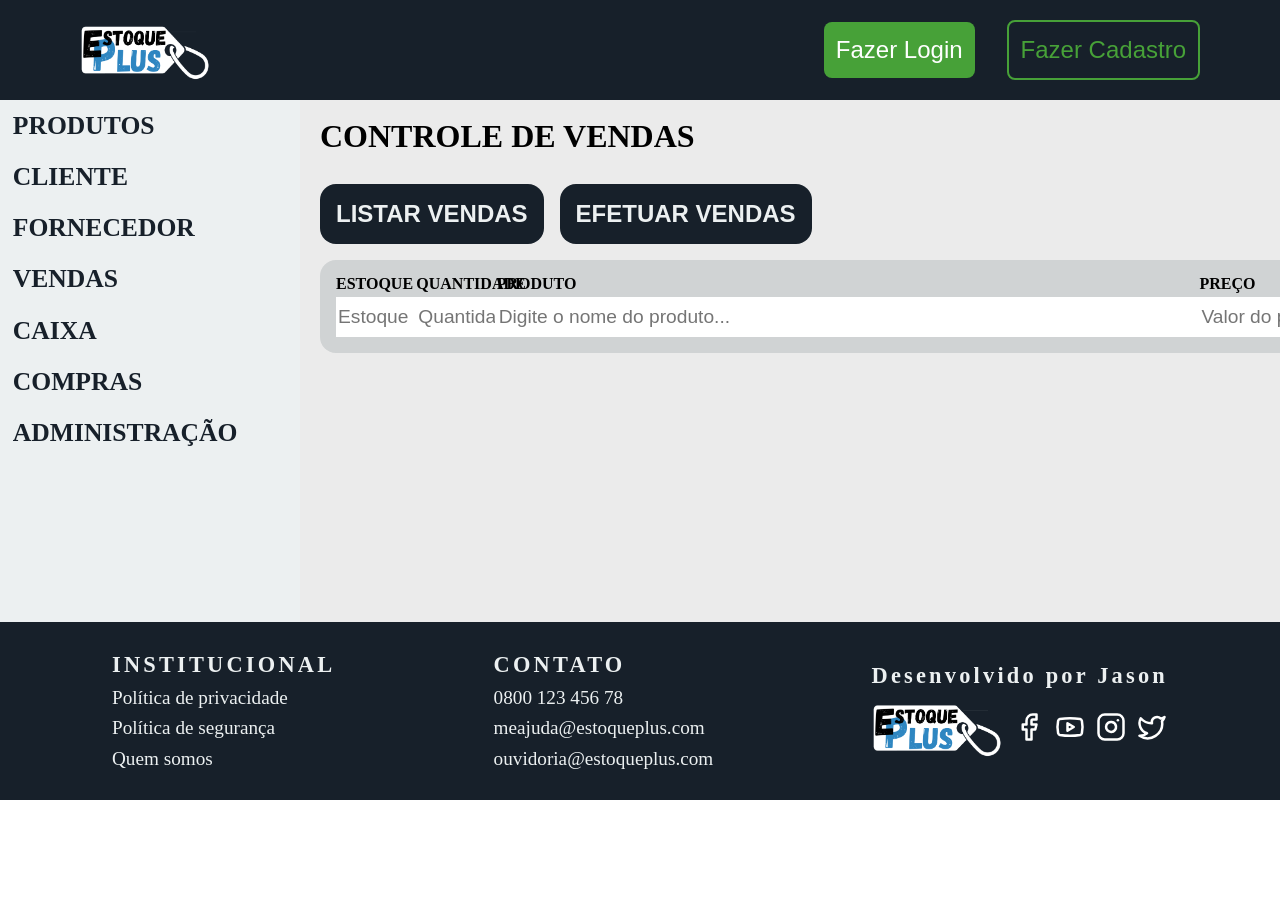
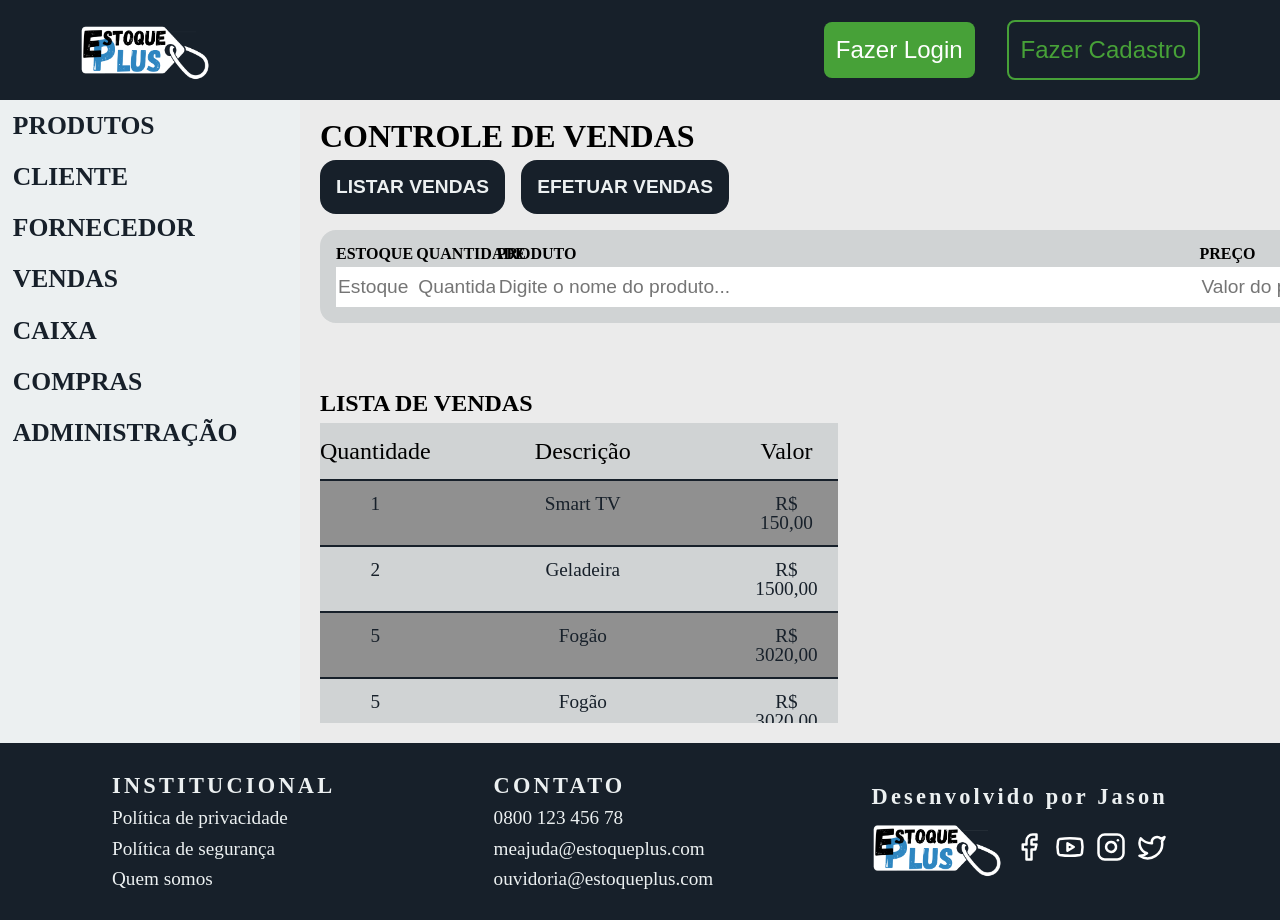
Before and after one commit to JTrallii/angular-sistema-cadastro, an Angular app in the folder front-end/: page /vendas in a window 1280 px wide. Shown: the top 920 px of the page. Before the commit the page ends 800 px from the top, so only its background shows below. Built offline with nearby package versions, Linux system fonts and the light colour scheme.

Commit message:
feat(listar-vendas): componente para listar os itens add no input de vendas

```diff
--- a/front-end/src/app/components/botao-listar/botao-listar.component.scss
+++ b/front-end/src/app/components/botao-listar/botao-listar.component.scss
@@ -5,7 +5,7 @@
 .botao {
   border: none;
   padding: 1rem;
-  font-size: 1.5rem;
+  font-size: 1.2rem;
   color: $cor-branco;
   background-color: $cor-azul-meia-noite;
   font-weight: 700;
--- /dev/null
+++ b/front-end/src/app/pages/vendas/lista-vendas-produtos/lista-vendas-produtos.component.html
@@ -0,0 +1,69 @@
+
+
+
+<section class="">
+  <h2 class="">LISTA DE VENDAS</h2>
+  <div class="container">
+    <table class="container__table">
+      <thead class="container__table__head">
+        <tr>
+          <th class="container__table__head__quantidade">Quantidade</th>
+          <th class="container__table__head__descricao">Descrição</th>
+          <th class="container__table__head__valor">Valor</th>
+        </tr>
+      </thead>
+      <tbody class="container__table__body">
+        <tr>
+          <td>1</td>
+          <td>Smart TV</td>
+          <td>R$ 150,00</td>
+        </tr>
+        <tr>
+          <td>2</td>
+          <td>Geladeira</td>
+          <td>R$ 1500,00</td>
+        </tr>
+        <tr>
+          <td>5</td>
+          <td>Fogão</td>
+          <td>R$ 3020,00</td>
+        </tr>
+        <tr>
+          <td>5</td>
+          <td>Fogão</td>
+          <td>R$ 3020,00</td>
+        </tr>
+        <tr>
+          <td>5</td>
+          <td>Fogão</td>
+          <td>R$ 3020,00</td>
+        </tr>
+        <tr>
+          <td>5</td>
+          <td>Fogão</td>
+          <td>R$ 3020,00</td>
+        </tr>
+        <tr>
+          <td>5</td>
+          <td>Fogão</td>
+          <td>R$ 3020,00</td>
+        </tr>
+        <tr>
+          <td>5</td>
+          <td>Fogão</td>
+          <td>R$ 3020,00</td>
+        </tr>
+        <tr>
+          <td>5</td>
+          <td>Fogão</td>
+          <td>R$ 3020,00</td>
+        </tr>
+        <tr>
+          <td>5</td>
+          <td>Fogão</td>
+          <td>R$ 3020,00</td>
+        </tr>
+      </tbody>
+    </table>
+  </div>
+</section>
--- /dev/null
+++ b/front-end/src/app/pages/vendas/lista-vendas-produtos/lista-vendas-produtos.component.scss
@@ -0,0 +1,65 @@
+@import "../../../../style/abstract/media-queries";
+@import "../../../../style/abstract/mixins";
+@import "../../../../style/abstract/variaveis";
+
+
+//:host é usado para aplicar estilos diretamente ao elemento raiz do componente
+:host {
+  display: block; /* Necessário para que o Angular reconheça a largura */
+  width: 100%;
+}
+
+section h2{
+  font-size: 1.5rem;
+  font-weight: 900;
+  margin-bottom: 0.5rem;
+}
+
+.container {
+  width: 100%;
+  height: 300px;
+  overflow-y: auto;
+  display: flex;
+  flex-direction: column;
+
+
+  &__table {
+    width: 50%;
+    text-align: center;
+    background-color: $cor-prata-claro;
+
+
+
+    &__head {
+      font-size: 1.5rem;
+
+
+      &__descricao {
+        width: 60%;
+        padding: 1rem;
+      }
+
+      &__quantidade, &__valor {
+        width: 20%;
+      }
+
+      th {
+        position: sticky; /* Faz o cabeçalho ficar fixo */
+        top: 0; /* Fica fixo no topo */
+        background-color: $cor-prata-claro; /* Fundo do cabeçalho */
+        z-index: 1; /* Garante que o cabeçalho esteja acima do corpo da tabela */
+      }
+    }
+
+    &__body tr:nth-child(odd) {
+        background-color: $cor-cinza-escuro;
+      }
+
+    &__body tr td {
+      padding: 0.8rem;
+      border-top: 2px solid $cor-azul-meia-noite;
+      color: $cor-azul-meia-noite;
+      font-size: 1.2rem;
+    }
+  }
+}
--- a/front-end/src/app/pages/vendas/vendas.component.html
+++ b/front-end/src/app/pages/vendas/vendas.component.html
@@ -1,7 +1,7 @@
-
 
 
 <section class="container">
+  <div>
     <h1>CONTROLE DE VENDAS</h1>
     <div class="container__botao">
       <app-botao-listar>LISTAR VENDAS</app-botao-listar>
@@ -24,4 +24,8 @@
         <input type="text" placeholder="Valor do produto" />
       </div>
     </div>
+  </div>
+  <div class="container__lista">
+    <app-lista-vendas-produtos></app-lista-vendas-produtos>
+  </div>
 </section>
--- a/front-end/src/app/pages/vendas/vendas.component.scss
+++ b/front-end/src/app/pages/vendas/vendas.component.scss
@@ -3,10 +3,12 @@
 @import "../../../style/abstract/variaveis";
 
 .container {
+  width: 100%;
+
   h1 {
     font-size: 2rem;
     font-weight: 900;
-    margin-bottom: 2rem;
+    margin-bottom: 0.5rem;
   }
 
   &__botao {
@@ -58,4 +60,12 @@
       width: 14%;
     }
   }
+
+  &__lista {
+    width: 100%;
+    height: 50vh;
+    display: flex;
+    justify-items: center;
+    align-items: end;
+  }
 }
--- a/front-end/src/app/pages/vendas/vendas.component.ts
+++ b/front-end/src/app/pages/vendas/vendas.component.ts
@@ -2,11 +2,12 @@ import { Component } from '@angular/core';
 import { PesquisarProdutoComponent } from "./pesquisar-produto/pesquisar-produto.component";
 import { BotaoSalvarComponent } from "../../components/botao-salvar/botao-salvar.component";
 import { BotaoListarComponent } from "../../components/botao-listar/botao-listar.component";
+import { ListaVendasProdutosComponent } from "./lista-vendas-produtos/lista-vendas-produtos.component";
 
 @Component({
   selector: 'app-vendas',
   standalone: true,
-  imports: [PesquisarProdutoComponent, BotaoListarComponent],
+  imports: [PesquisarProdutoComponent, BotaoListarComponent, ListaVendasProdutosComponent],
   templateUrl: './vendas.component.html',
   styleUrl: './vendas.component.scss'
 })
```
Also changed, not shown: front-end/src/app/app.routes.ts (+8 -1 lines), front-end/src/app/pages/vendas/lista-vendas-produtos/lista-vendas-produtos.component.ts (added, +12 -0 lines), 1 other file (tests, documents, lock files or other folders). Lines whose indentation alone changed are shown as unchanged.
